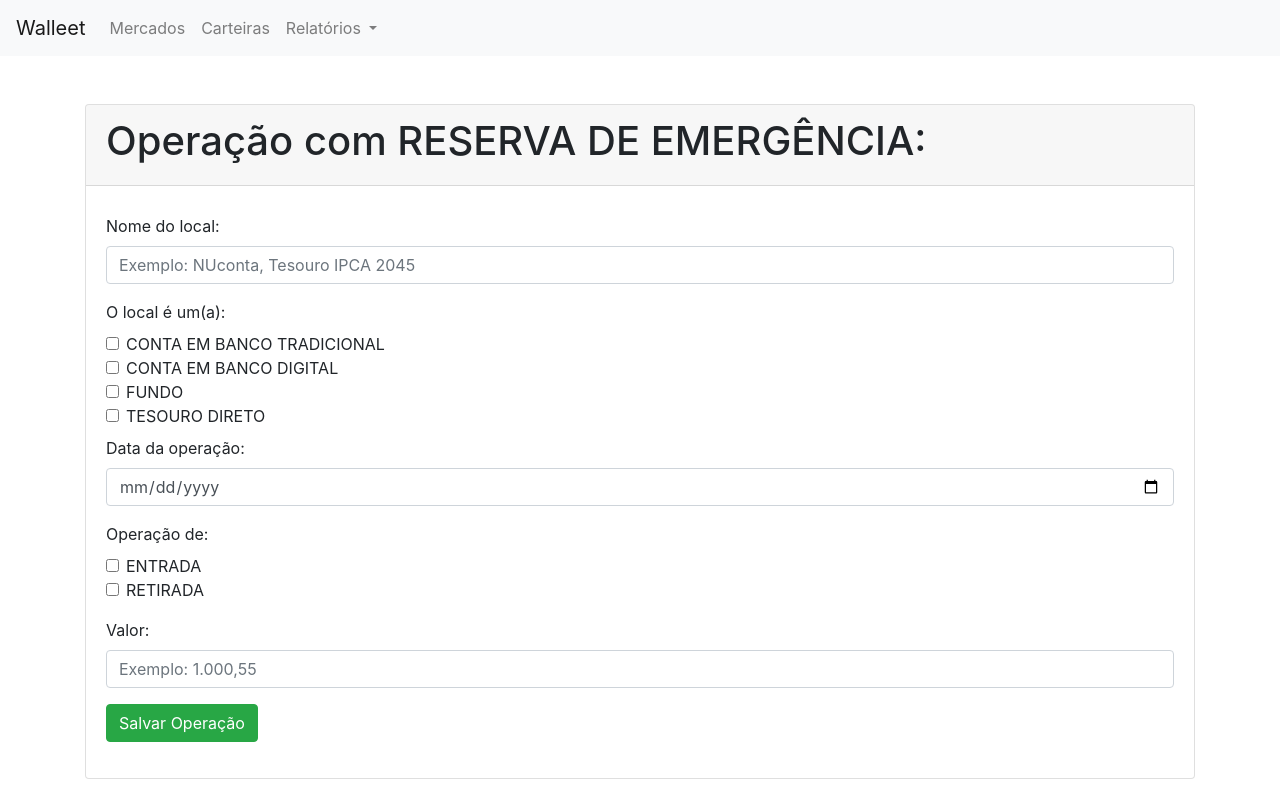
After one commit to pedrosa-hr-hub/walleet, a Node server app: page /emergency_reserve/mov in a window 1280 px wide. The commit adds this page. Run offline with Node 20, Linux system fonts and the light colour scheme.

Commit message:
basic front-end building

```diff
--- a/src/index.js
+++ b/src/index.js
@@ -3,9 +3,23 @@ const server = require("./app");
 const port = process.env.PORT || 3000;
 
 server.get('/', (req, res) => {
-     res.render("index");
+     res.render("home_page");
 });
 
+const stock_routes = require('./routes/stock');
+server.use("/stock", stock_routes);
+
+const fii_routes = require('./routes/fii');
+server.use("/fii", fii_routes);
+
+const crypto_routes = require('./routes/crypto');
+server.use("/crypto", crypto_routes);
+
+const fund_routes = require('./routes/fund');
+server.use("/fund", fund_routes);
+
+const emergency_reserve_routes = require('./routes/emergency_reserve');
+server.use("/emergency_reserve", emergency_reserve_routes);
 server.listen(port, () => {
      console.log(`Server On!`);
 })
--- /dev/null
+++ b/src/routes/emergency_reserve.js
@@ -0,0 +1,9 @@
+const express = require('express');
+const router = express.Router();
+
+router.get('/mov', (req, res)=>{
+     res.render('emergency_reserve_mov_page');
+});
+
+
+module.exports = router;
--- /dev/null
+++ b/views/emergency_reserve_mov_page.ejs
@@ -0,0 +1,74 @@
+<%- include ('partials/header.ejs');%>
+
+<%- include ('partials/header_navbar.ejs');%>
+
+<body>
+     <div class="container mt-5">
+
+          <div class="card">
+               <div class="card-header">
+                    <h1>Operação com RESERVA DE EMERGÊNCIA:</h1>
+               </div>
+               <div class="card-body">
+                    <form method="post" action="/stock/create">
+                         <div class="form-group mt-2">
+                              <label for="nameComppany">Nome do local:</label>
+                              <input class="form-control" type="text" name="name-stock" placeholder="Exemplo: NUconta, Tesouro IPCA 2045" required>
+                         </div>
+                         <div class="form-group mt-2">
+                              <label for="operationDetails">O local é um(a):</label>
+                              <div class="form-check">
+                                   <input class="form-check-input" type="checkbox" value="buy" name="type_operation_buy">
+                                   <label class="form-check-label" for="defaultCheck1">
+                                     CONTA EM BANCO TRADICIONAL
+                                   </label>
+                              </div>
+                              <div class="form-check">
+                                   <input class="form-check-input" type="checkbox" value="sale" name="type_operation_sale">
+                                   <label class="form-check-label" for="defaultCheck1">
+                                     CONTA EM BANCO DIGITAL
+                                   </label>
+                              </div>
+                              <div class="form-check">
+                                   <input class="form-check-input" type="checkbox" value="sale" name="type_operation_sale">
+                                   <label class="form-check-label" for="defaultCheck1">
+                                     FUNDO
+                                   </label>
+                              </div>
+                              <div class="form-check">
+                                   <input class="form-check-input" type="checkbox" value="sale" name="type_operation_sale">
+                                   <label class="form-check-label" for="defaultCheck1">
+                                     TESOURO DIRETO
+                                   </label>
+                              </div>
+                         <div class="form-group mt-2">
+                              <label for="dateComppany">Data da operação:</label>
+                              <input class="form-control" type="date" name="date-stock" required>
+                         </div>
+                         <div class="form-group mt-2">
+                              <label for="operationDetails">Operação de:</label>
+                              <div class="form-check">
+                                   <input class="form-check-input" type="checkbox" value="buy" name="type_operation_buy">
+                                   <label class="form-check-label" for="defaultCheck1">
+                                     ENTRADA
+                                   </label>
+                              </div>
+                              <div class="form-check">
+                                   <input class="form-check-input" type="checkbox" value="sale" name="type_operation_sale">
+                                   <label class="form-check-label" for="defaultCheck1">
+                                     RETIRADA
+                                   </label>
+                              </div>
+                         </div>
+                         <div class="form-group mt-2">
+                              <label for="valueOperation">Valor:</label>
+                              <input class="form-control" type="number" name="value-operation" step="0.01" min="0.01" placeholder="Exemplo: 1.000,55" required>
+                         </div>
+                              <button class="btn btn-success" type="submit">Salvar Operação</button>
+                    </form>
+               </div>
+          </div>
+     <div>
+</body>
+
+<%- include ('partials/footer.ejs');%>
--- a/views/index.ejs
+++ /dev/null
@@ -1,5 +0,0 @@
-<%- include ('partials/header.ejs');%>
-
-     <h3>Hello Word</h3>
-
-<%- include ('partials/footer.ejs');%>
--- /dev/null
+++ b/views/partials/footer_navbar.ejs
@@ -0,0 +1,3 @@
+<nav class="navbar fixed-bottom navbar-light bg-light">
+     <p class="navbar-text ml-auto">CONTATO:..</p>
+</nav>
--- a/views/partials/header.ejs
+++ b/views/partials/header.ejs
@@ -4,7 +4,7 @@
      <meta charset="UTF-8">
      <meta http-equiv="X-UA-Compatible" content="IE=edge">
      <meta name="viewport" content="width=device-width, initial-scale=1.0">
-     <title>ARCpress</title>
+     <title>Investimentos</title>
 
      <link rel="stylesheet" href="/css/bootstrap.min.css">
 
--- /dev/null
+++ b/views/partials/header_navbar.ejs
@@ -0,0 +1,26 @@
+<nav class="navbar navbar-expand-lg navbar-light bg-light">
+     <a class="navbar-brand" href="/">Walleet</a>
+     <button class="navbar-toggler" type="button" data-toggle="collapse" data-target="#navbarNavDropdown" aria-controls="navbarNavDropdown" aria-expanded="false" aria-label="Toggle navigation">
+       <span class="navbar-toggler-icon"></span>
+     </button>
+     <div class="collapse navbar-collapse" id="navbarNavDropdown">
+       <ul class="navbar-nav">
+         <li class="nav-item">
+           <a class="nav-link" href="/">Mercados</a>
+         </li>
+         <li class="nav-item">
+           <a class="nav-link" href="/">Carteiras</a>
+         </li>
+         <li class="nav-item dropdown">
+           <a class="nav-link dropdown-toggle" href="#" id="navbarDropdownMenuLink" data-toggle="dropdown" aria-haspopup="true" aria-expanded="false">
+             Relatórios
+           </a>
+           <div class="dropdown-menu" aria-labelledby="navbarDropdownMenuLink">
+             <a class="dropdown-item" href="/">Rentabilidade geral</a>
+             <a class="dropdown-item" href="/">Patrimônio total</a>
+             <a class="dropdown-item" href="/">Histórico geral</a>
+           </div>
+         </li>
+       </ul>
+     </div>
+   </nav>
```
Also changed, not shown: src/routes/crypto.js (added, +9 -0 lines), src/routes/fii.js (added, +9 -0 lines), src/routes/fund.js (added, +9 -0 lines), src/routes/stock.js (added, +9 -0 lines), views/crypto_mov_page.ejs (added, +52 -0 lines), views/fii_mov_page.ejs (added, +52 -0 lines), views/fund_mov_page.ejs (added, +48 -0 lines), views/home_page.ejs (added, +34 -0 lines), views/stock_mov_page.ejs (added, +56 -0 lines), src/routes/home.js (deleted).
